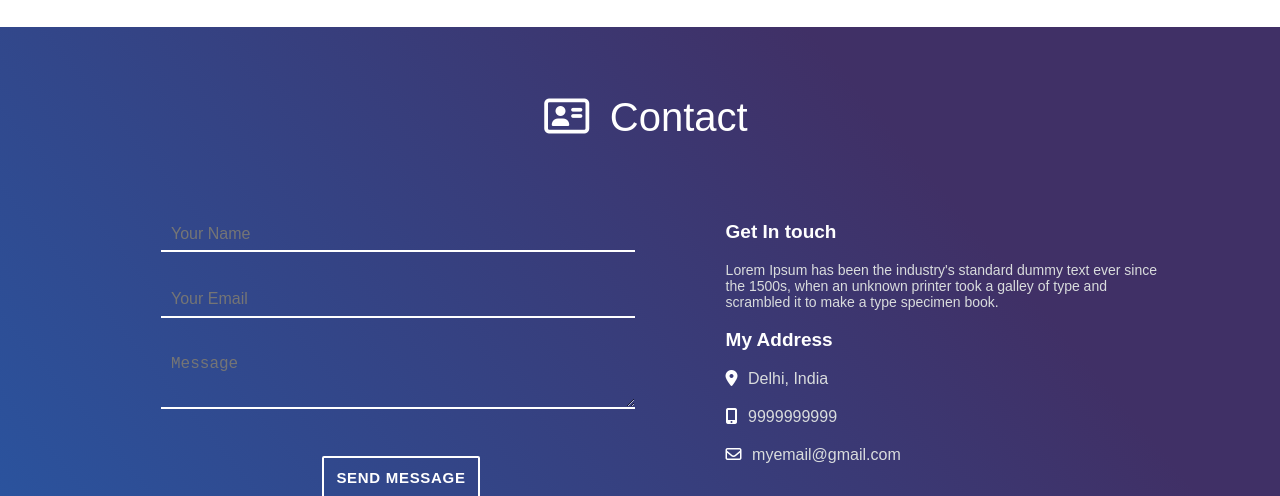
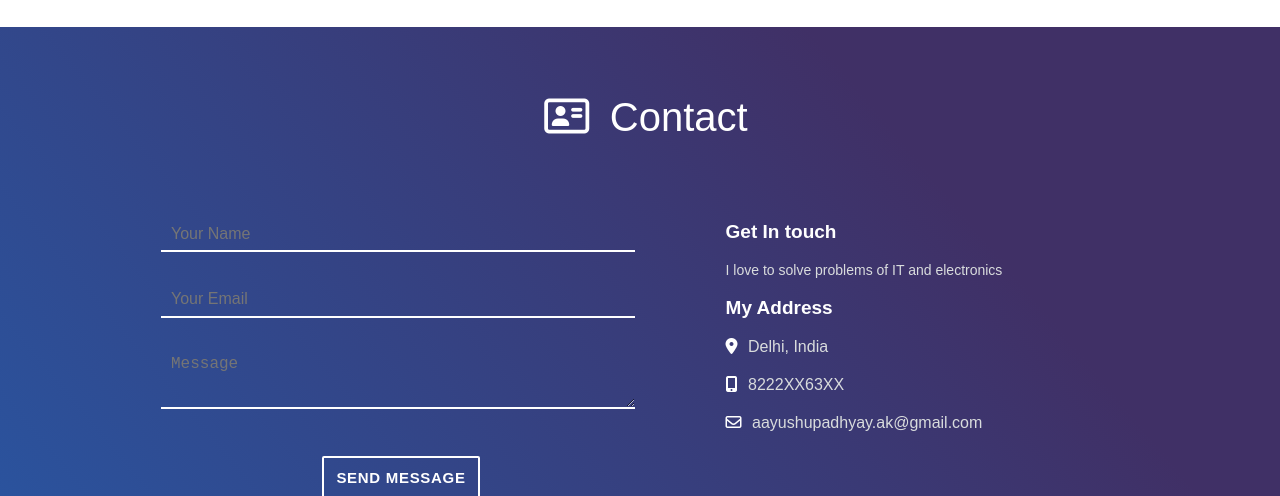
Before and after one commit to aayush-ak09/re, a plain HTML site: page index.html in a window 1280 px wide. Shown: the part 3719-4215 px from the top of the page. Drawn offline with Linux system fonts and the light colour scheme.

Commit message:
Update index.html
Signed-off-by: Aayush <110086340+aayush-ak09@users.noreply.github.com>

```diff
--- a/index.html
+++ b/index.html
@@ -392,7 +392,7 @@
                 <div id="my-details-container">
 
                     <h3> Get In touch </h3>
-                    <p> Lorem Ipsum has been the industry's standard dummy text ever since the 1500s, when an unknown printer took a galley of type and scrambled it to make a type specimen book. </p>
+                    <p> I love to solve problems of IT and electronics<p>
 
                     <h3> My Address </h3>
                     <div class="my-details-info-container">
@@ -401,11 +401,11 @@
                     </div>
                     <div class="my-details-info-container">
                         <i class="fas fa-mobile-alt"></i>
-                        <span>9999999999</span>
+                        <span>8222XX63XX</span>
                     </div>
                     <div class="my-details-info-container">
                         <i class="far fa-envelope"></i>
-                        <span>myemail@gmail.com</span>
+                        <span>aayushupadhyay.ak@gmail.com</span>
                     </div>
                 </div>
             </div>
```
